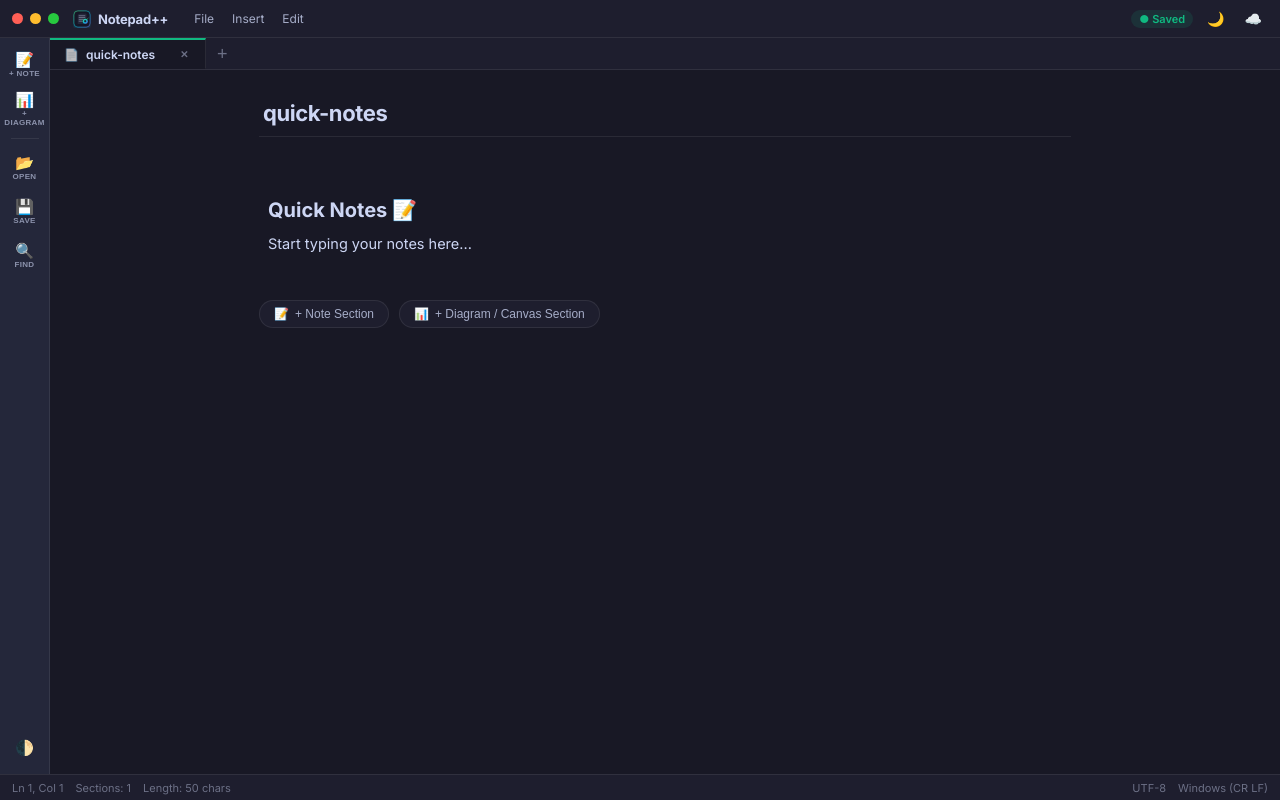
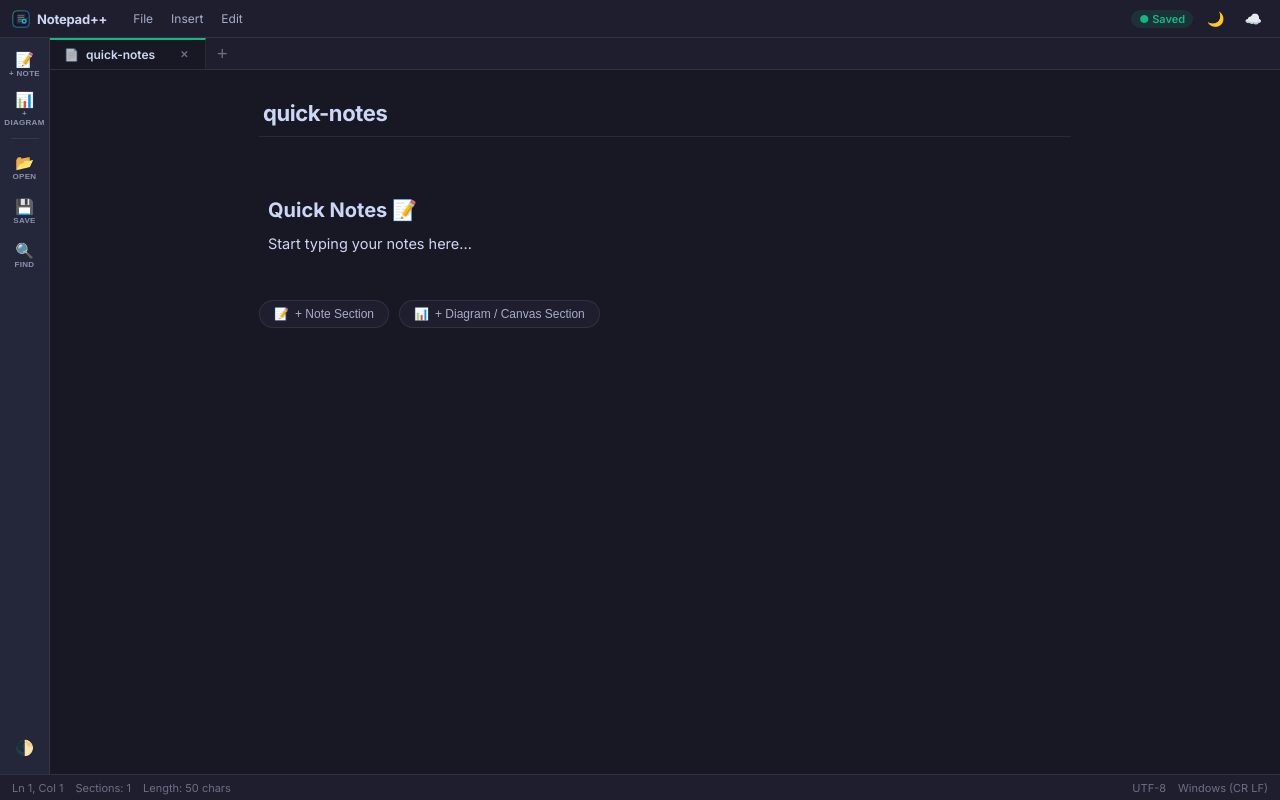
Before and after one commit to mayurnagrale/notepad-web, a website built with Vite: page index.html in a window 1280 px wide. Built offline with nearby package versions, Linux system fonts and the light colour scheme.

Commit message:
fix: remove mock desktop window control dots from header

```diff
--- a/index.html
+++ b/index.html
@@ -20,11 +20,6 @@
   <div id="app" class="app-container">
     <!-- Clean Minimalist Top Bar (Title & Menus) -->
     <header class="top-bar">
-      <div class="window-controls">
-        <span class="control-dot close"></span>
-        <span class="control-dot minimize"></span>
-        <span class="control-dot maximize"></span>
-      </div>
 
       <div class="app-branding">
         <img src="/icon.svg" alt="Notepad++" class="app-logo" />
--- a/src/style.css
+++ b/src/style.css
@@ -93,22 +93,6 @@ html, body {
   gap: 12px;
 }
 
-.window-controls {
-  display: flex;
-  gap: 7px;
-  margin-right: 2px;
-}
-
-.control-dot {
-  width: 11px;
-  height: 11px;
-  border-radius: 50%;
-  transition: transform 0.15s ease;
-}
-.control-dot:hover { transform: scale(1.1); }
-.control-dot.close { background-color: #ff5f56; }
-.control-dot.minimize { background-color: #ffbd2e; }
-.control-dot.maximize { background-color: #27c93f; }
 
 .app-branding {
   display: flex;
```
